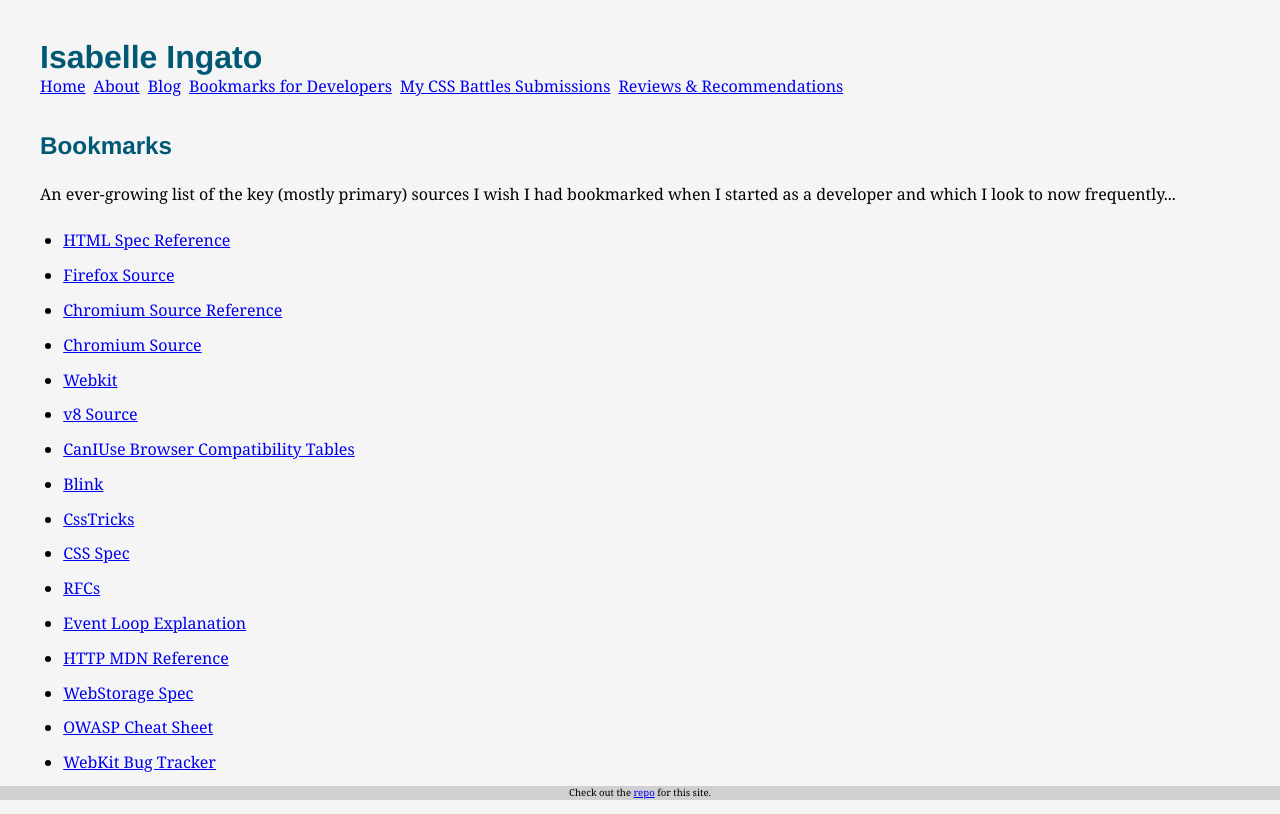
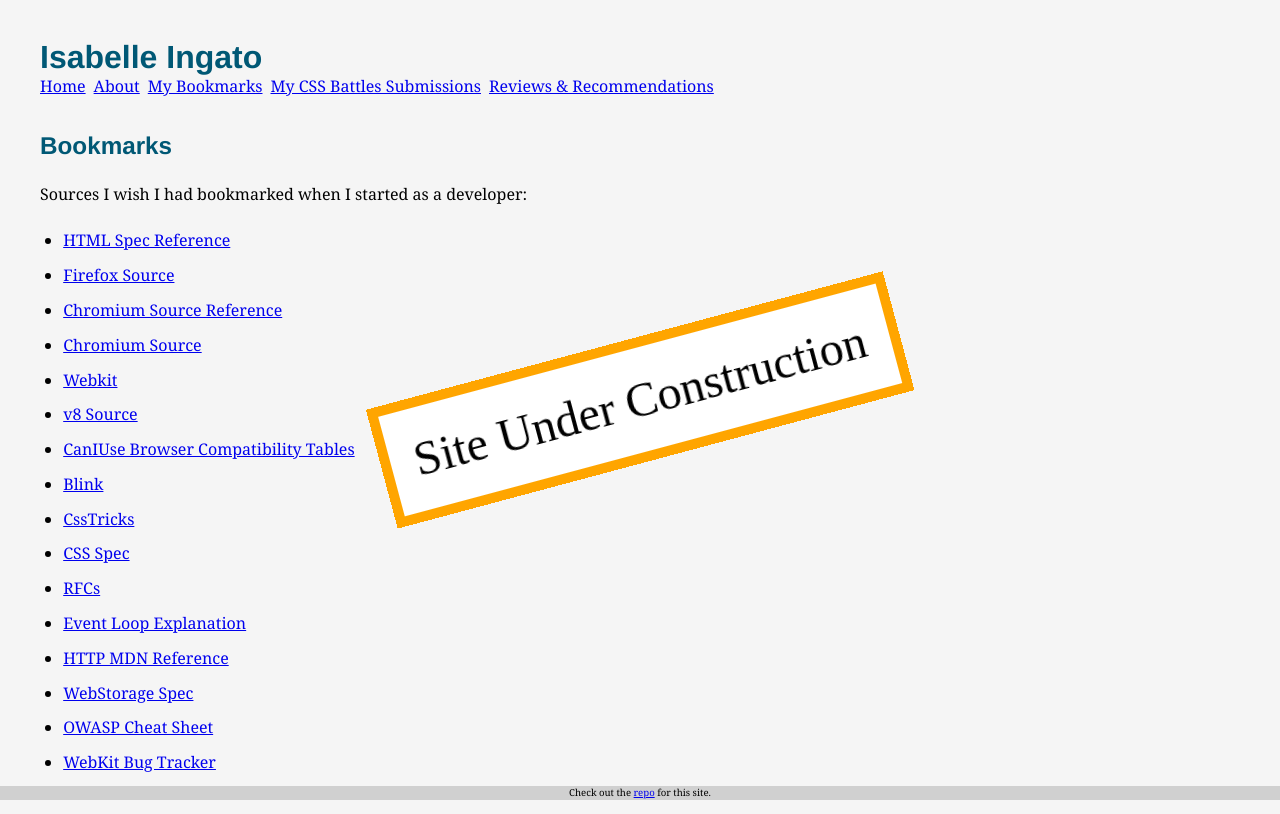
Before and after one commit to isabelleingato/isabelleingato.github.io, a Gatsby site: page /bookmarks in a window 1280 px wide. Built offline with nearby package versions, Linux system fonts and the light colour scheme; Gatsby itself is replaced by a stand-in of ours; some packages are replaced by stand-ins of ours.

Commit message:
Mark under construction
Prep for major overhaul

```diff
--- a/src/components/layout.js
+++ b/src/components/layout.js
@@ -1,5 +1,6 @@
 import React from "react";
 import { Link } from "gatsby";
+import Warning from "./warning";
 import layoutStyles from "./layout.module.scss";
 
 const ListLink = (props) => (
@@ -16,9 +17,9 @@ export default function Layout({ children }) {
         <ul role="navigation" className={layoutStyles.navLinks}>
           <ListLink to="/">Home</ListLink>
           <ListLink to="/about/">About</ListLink>
-          <ListLink to="/blog/">Blog</ListLink>
+          {/*<ListLink to="/blog/">Blog</ListLink>*/}
           {/*<ListLink to="/opensource">Open Source Contributions</ListLink>*/}
-          <ListLink to="/bookmarks/">Bookmarks for Developers</ListLink>
+          <ListLink to="/bookmarks/">My Bookmarks</ListLink>
           <ListLink to="/cssbattles/">My CSS Battles Submissions</ListLink>
           <ListLink to="/recommendations/">
             Reviews &#38; Recommendations
@@ -36,6 +37,7 @@ export default function Layout({ children }) {
         </a>{" "}
         for this site.
       </footer>
+      <Warning></Warning>
     </div>
   );
 }
--- a/src/components/layout.module.scss
+++ b/src/components/layout.module.scss
@@ -5,7 +5,7 @@ h1 {
 .navLinks {
     display: grid;
     column-gap: 0.5rem;
-    grid-template-columns: repeat(8, auto);
+    grid-template-columns: repeat(5, auto);
     justify-content: start;
     list-style: none;
     margin-left: 0;
--- /dev/null
+++ b/src/components/warning.js
@@ -0,0 +1,6 @@
+import React from "react";
+import warningStyles from "./warning.module.scss";
+
+export default function Warning({ children }) {
+  return <div className={warningStyles.container}>Site Under Construction</div>;
+}
--- /dev/null
+++ b/src/components/warning.module.scss
@@ -0,0 +1,12 @@
+.container {
+    width: max-content;
+    position: fixed;
+    top: 50%;
+    left: 50%;
+    transform: translate(-50%, -50%) rotate(-15deg);
+    background: white;
+    border: solid orange 10px;
+    font: 48px bold;
+    z-index: 30;
+    padding: 24px;
+}
--- a/src/pages/bookmarks.js
+++ b/src/pages/bookmarks.js
@@ -14,11 +14,7 @@ export default function OpenSource() {
   return (
     <Layout>
       <h2>Bookmarks</h2>
-      <p>
-        An ever-growing list of the key (mostly primary) sources I wish I had
-        bookmarked when I started as a developer and which I look to now
-        frequently...
-      </p>
+      <p>Sources I wish I had bookmarked when I started as a developer:</p>
       <ul>
         <Bookmark
           link="https://html.spec.whatwg.org/multipage/references.html"
--- a/src/pages/recommendations.js
+++ b/src/pages/recommendations.js
@@ -28,7 +28,7 @@ export default function Recommendations() {
             author="Addy Osmani"
           ></Recommendation>
         </ul>
-        <h3>Fiction</h3>
+        {/*<h3>Fiction</h3>
         <ul>
           <Recommendation
             title="Freedom"
@@ -42,7 +42,7 @@ export default function Recommendations() {
             title="Tunneling to the Center of the Earth"
             author="Kevin Wilson"
           ></Recommendation>
-        </ul>
+        </ul>*/}
         <h3>Nonfiction</h3>
         <ul>
           <Recommendation
```
Also changed, not shown: 1 other file.
